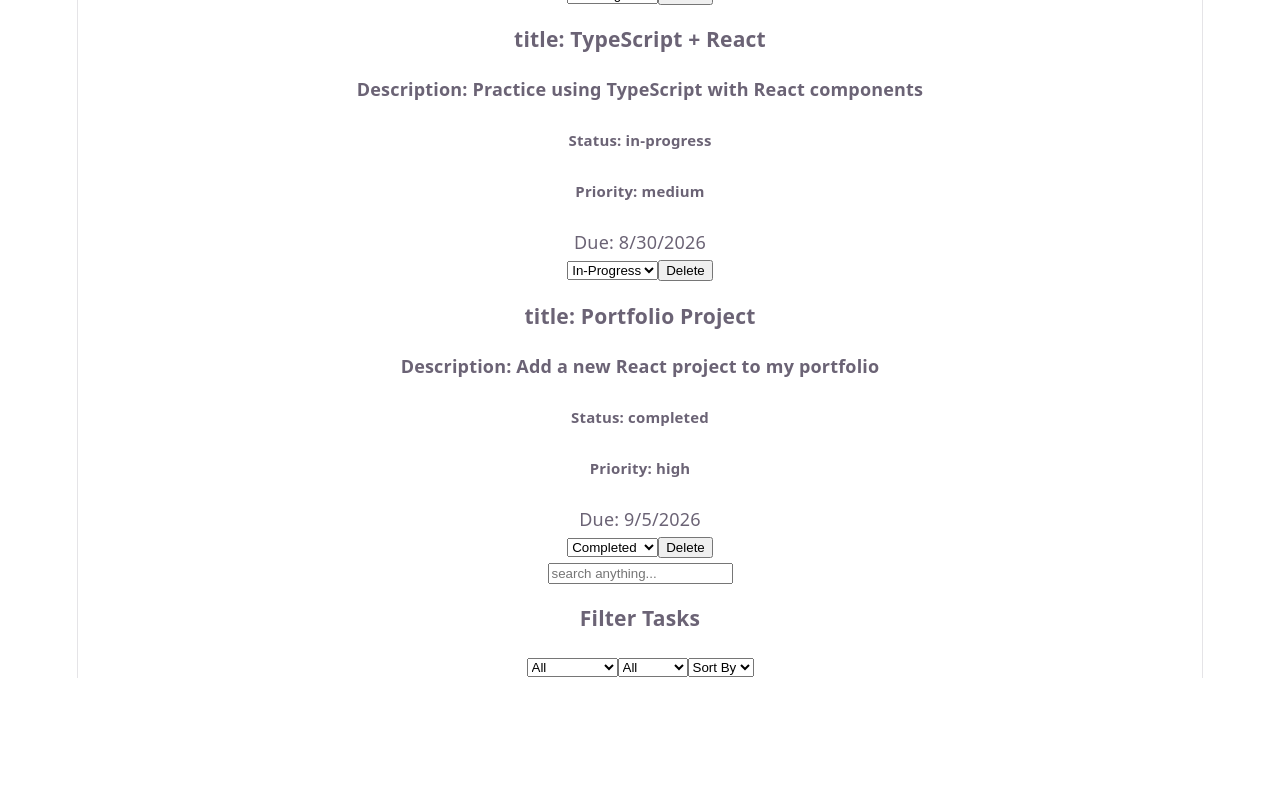
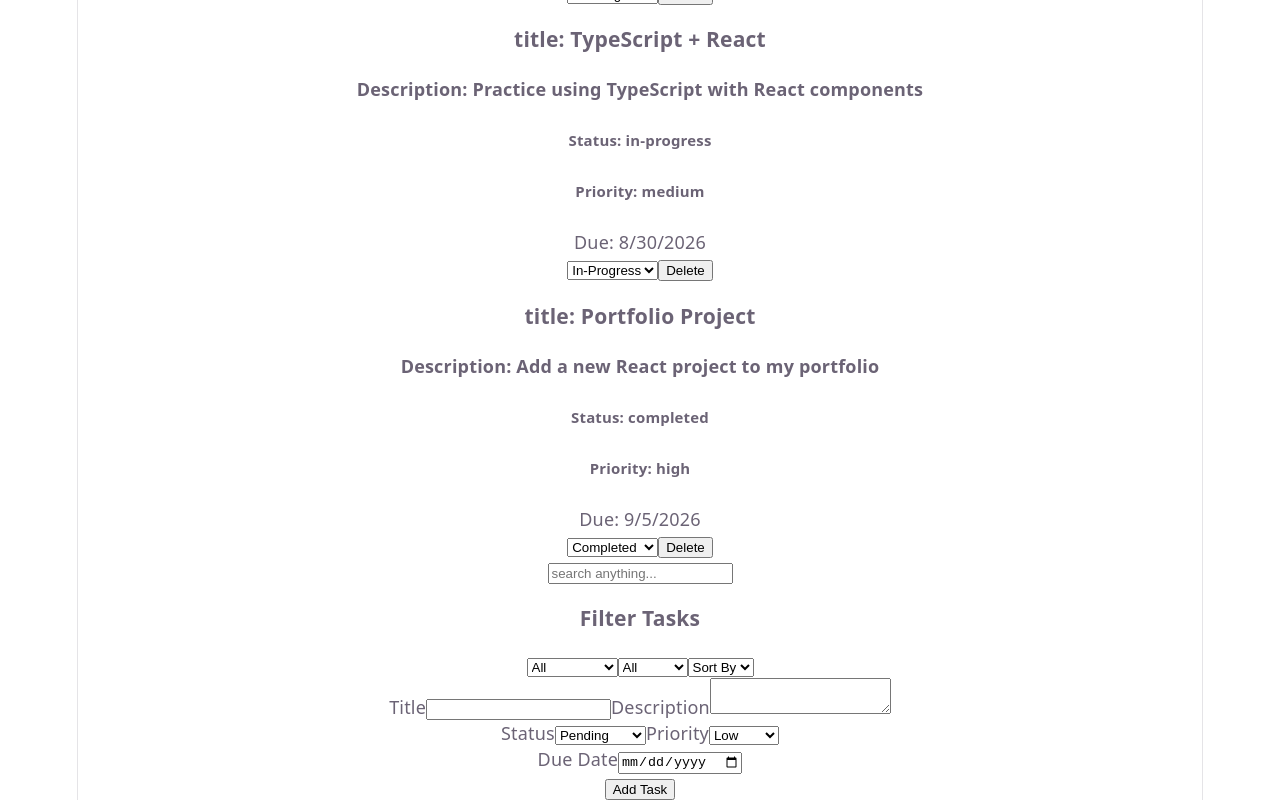
Before and after one commit to mercytv932/Task_Management_dashboard, a React (Vite) app: page / in a window 1280 px wide. Shown: the part 1405-2205 px from the top of the page. Before the commit the page ends 2083 px from the top, so only its background shows below. Built offline with nearby package versions, Linux system fonts and the light colour scheme.

Commit message:
form and add task complete

```diff
--- a/src/App.tsx
+++ b/src/App.tsx
@@ -1,8 +1,9 @@
 import { useState } from "react";
 
 import { tasks } from "./data/Data";
-import TaskList, { type TaskStatus } from "./components/TaskList";
+import TaskList, { type Task, type TaskStatus } from "./components/TaskList";
 import TaskFilter from "./components/TaskFilter";
+import TaskForm from "./components/TaskForm";
 function App() {
   const [taskList, setTaskList] = useState(tasks);
   const [selectedStatus, setSelectedStatus] = useState<TaskStatus>();
@@ -43,8 +44,12 @@ function App() {
     }
   }
 
-  function hnadleSortChange(sortValue: string) {
+  function handleSortChange(sortValue: string) {
     setSortBy(sortValue);
+  }
+
+  function handleAddTask(newTask: Task) {
+    setTaskList([...taskList, newTask]);
   }
 
   const filteredTasks = taskList.filter((task) => {
@@ -76,8 +81,10 @@ function App() {
       <TaskFilter
         onFilterChange={handleStatusFilters}
         onSearchChange={handleSearchChange}
-        onSortChange={hnadleSortChange}
+        onSortChange={handleSortChange}
       />
+
+      <TaskForm onAddTask={handleAddTask} />
     </div>
   );
 }
```
